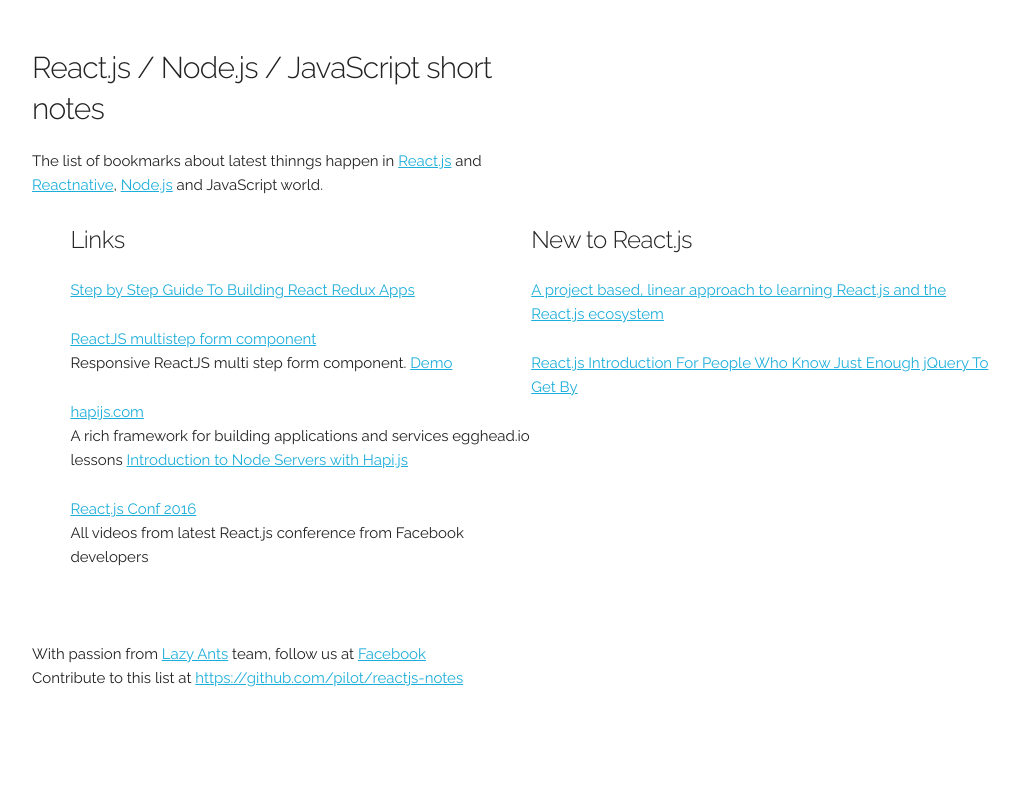
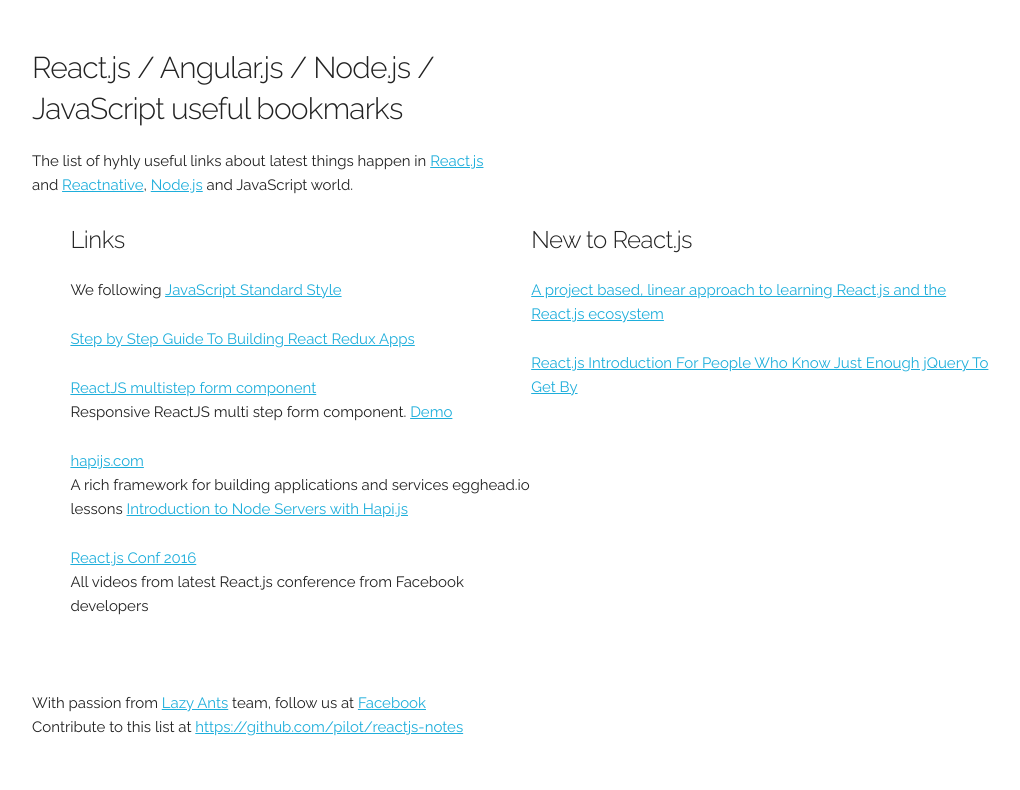
Before and after one commit to pilot/reactjs-notes, a plain HTML site: page index.html in a window 1280 px wide. Shown: the whole page, without its empty margins (128-1148 px from the left). Drawn offline with Linux system fonts and the light colour scheme.

Commit message:
add standardjs.com code styles standard

```diff
--- a/index.html
+++ b/index.html
@@ -34,8 +34,8 @@
   <div class="container">
     <div class="row">
       <div class="one-half column" style="margin-top: 5%">
-        <h4>React.js / Node.js / JavaScript short notes</h4>
-        <p>The list of bookmarks about latest thinngs happen in <a href="https://facebook.github.io/react/">React.js</a> and
+        <h4>React.js / Angular.js / Node.js / JavaScript useful bookmarks</h4>
+        <p>The list of hyhly useful links about latest things happen in <a href="https://facebook.github.io/react/">React.js</a> and
           <a href="https://facebook.github.io/react-native/">Reactnative</a>, <a href="https://nodejs.org/">Node.js</a> and JavaScript world.</p>
       </div>
     </div>
@@ -44,6 +44,8 @@
       <div class="one"></div>
       <div class="one-half column">
         <h5>Links</h5>
+
+        <p>We following <a href="http://standardjs.com/">JavaScript Standard Style</a></p>
 
         <!-- PUT HERE YOUR NEW AWESOME LINK, use the code-fish below -->
         <!-- <p><a href="http://"></a></p> -->
```
